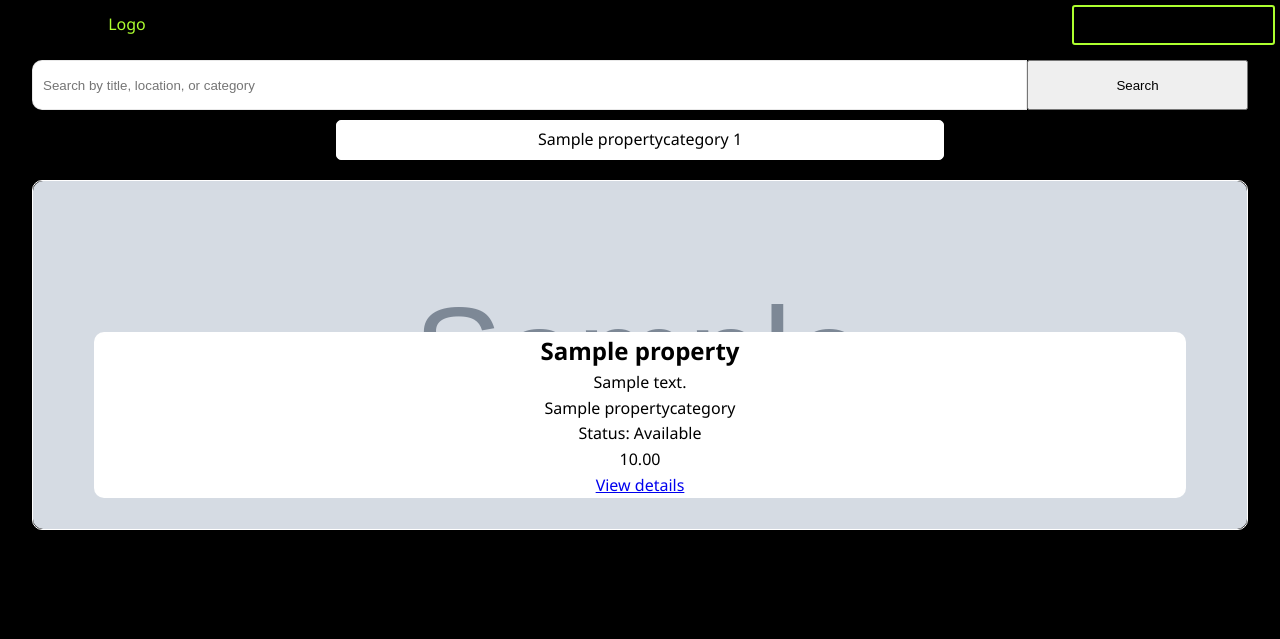
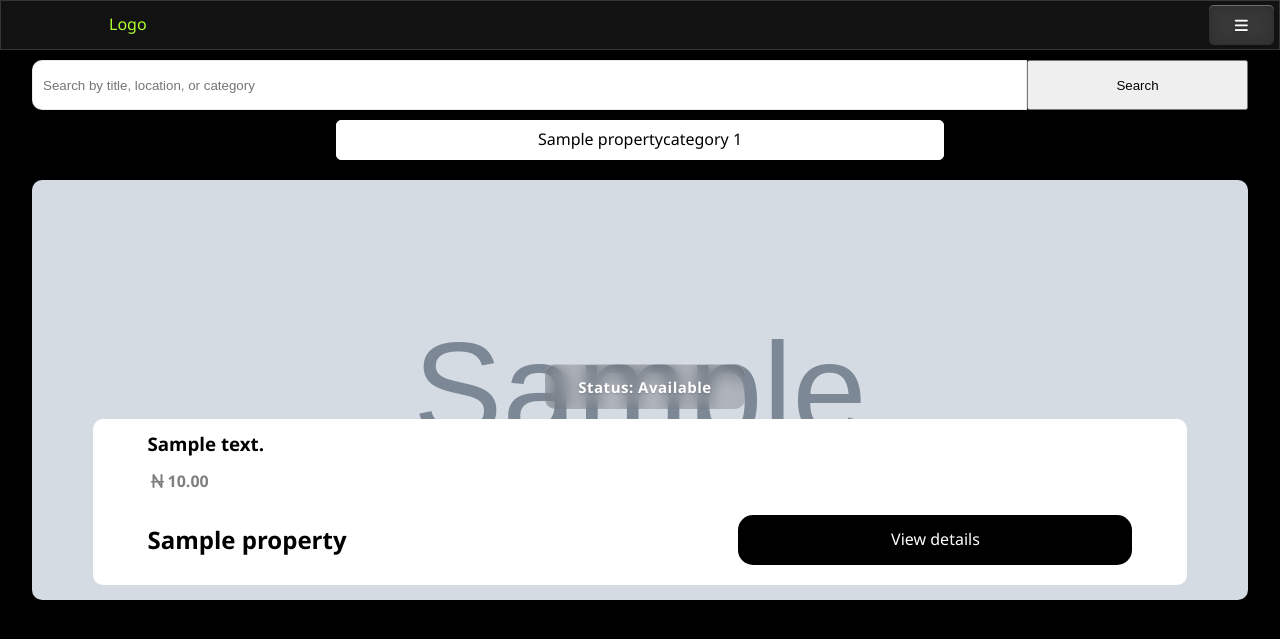
Before and after one commit to maillermichael2-cell/dune-cohort-final-project, a Django app: page /app/individual/ in a window 1280 px wide. Shown: the top 639 px of the page. Run offline with Django 5.2, Linux system fonts and the light colour scheme; a user stored in the database is signed in; tables that the repository leaves empty hold one stand-in row (values such as "Sample post"); grey boxes marked "Sample" are stand-in pictures; some libraries are stand-ins or nearby versions.

Commit message:
DomusHub V1.4

```diff
--- a/domusHub/core/urls.py
+++ b/domusHub/core/urls.py
@@ -25,7 +25,6 @@ urlpatterns = [
     path('accounts/', include('accounts.urls')),
     path('app/', include('propertyApp.urls')),
     path('', RedirectView.as_view(pattern_name='property_dashboard', permanent=False)),
-    path('start/', include('start.urls')),
 ]
 
 if settings.DEBUG:
--- a/domusHub/static/css/main.css
+++ b/domusHub/static/css/main.css
@@ -22,8 +22,18 @@
 /*-------------------base.html section start----------------*/
 .header{
   width: 100%;height: 50px;display: flex;justify-content: center;align-items: center;
-  gap: 10px;position: fixed;top: 0%;left: 0%;right: 0%;background-color: transparent;
+  gap: 10px;position: fixed;top: 0%;left: 0%;right: 0%; background: rgba(255,255,255,0.07);
+  backdrop-filter: blur(16px) saturate(180%);
+  -webkit-backdrop-filter: blur(16px) saturate(180%);
   z-index: 10;
+  border: 1px solid rgba(255,255,255,0.15);
+  box-shadow:
+      0 20 50ps rgba(0,0,0,0.15),
+      inset 0 1px 0 rgba(255,255,255,0.2);
+
+}
+.headerLinks{
+  color: white;text-decoration: none;
 }
 .header p{color: greenyellow;font-weight: bolder;font-size:15px;}
 .nav2{
@@ -57,8 +67,26 @@
   align-items: center;
 }
 .sideBarBtn{
-  width: 20%;height: 40px;border:2px solid greenyellow;border-radius: 3px;background-color: black;
-  color:black;margin-right: 5px;
+  width: 20%;height: 40px;border-radius: 3px;
+  color:white;margin-right: 5px;
+  background: rgba(255,255,255,0.1);
+  backdrop-filter: blur(8px);
+  -webkit-backdrop-filter: blur(8px);
+  border-radius: 5px;
+  border: 0px solid rgba(255,255,255,0.25);
+  padding: 14px 28px;
+  color: #ffffff;
+  font-weight: 600;
+  font-size: 15px;
+  letter-spacing: 0.5px;
+  text-shadow: 0 1px 2px rgba(0,0,0,0.2);
+  cursor: pointer;
+  transition: all 0.3s cubic-bezier(0.25,0.0,0.25,1);
+  box-shadow: inset 0 1px 0 rgba(255,255,255,0.3);
+  text-decoration: none;
+  width: 100%;max-width: 65px;display: flex;justify-content: center;
+  align-items: center;
+  height: 40px;
 }
 .sideBar{
   border: 1px solid greenyellow;
@@ -220,13 +248,13 @@
 }
 .input input{
   width: 100%;height: 60px;padding-left: 10px;border: transparent;
-  border-radius: 5px;font-size: 15px;border: 3px solid black;color: black;
+  border-radius: 5px;font-size: 15px;border: 3px solid black;color: white;
   border: 1px solid rgba(198, 198, 198, 0.4);background: rgba(255,255,255,0.1);
   backdrop-filter: blur(8px);
   -webkit-backdrop-filter: blur(8px);
   border-radius: 10px;
   border: 0px solid rgba(255,255,255,0.25);
-}.input input::placeholder{color: black;}
+}.input input::placeholder{color: white;}
 .input p{
   width: 100%;height: auto;
 }
@@ -305,12 +333,33 @@
 }
 .property-grid{
   width: 100%;height: auto;margin-top: 20px;display: flex;flex-direction: column;
-  justify-content: center;align-items: center;flex-wrap: wrap;
+  justify-content: center;align-items: center;flex-wrap: wrap;gap: 10px;
 }
 .property-card{
-  border: 1px solid white;
-  width: 95%;min-height: 350px; position: relative;display: flex;justify-content: center;
-  align-items: center;border-radius: 10px;
+  width: 95%;min-height: 420px; position: relative;display: flex;justify-content: end;
+  align-items: center;border-radius: 15px;flex-direction: column;padding-bottom: 15px;
+  gap: 10px;
+}
+.propertyStatus{
+  margin-left: 10px;
+  background: rgba(34, 34, 34, 0.2);
+  backdrop-filter: blur(8px);
+  -webkit-backdrop-filter: blur(8px);
+  border-radius:10px;
+  border: 0px solid rgba(255,255,255,0.25);
+  padding: 14px 28px;
+  color: #ffffff;
+  font-weight: 600;
+  font-size: 15px;
+  letter-spacing: 0.5px;
+  text-shadow: 0 1px 2px rgba(0,0,0,0.2);
+  cursor: pointer;
+  transition: all 0.3s cubic-bezier(0.25,0.0,0.25,1);
+  box-shadow: inset 0 1px 0 rgba(255,255,255,0.3);
+  text-decoration: none;
+  width: 100%;max-width: 200px;display: flex;justify-content: center;
+  align-items: center;
+  height: 45px;font-weight: bolder;
 }
 .propertyImg{
   display: block; width: 100%;
@@ -320,8 +369,21 @@
 }
 .property-details{
   background-color: white;width: 90%;color: black;display: flex;flex-direction: column;
-  justify-content: center;align-items: center;border-radius: 10px;margin-top: 120px;
-  z-index: 1;
+  justify-content: center;align-items: center;border-radius: 10px;
+  z-index: 1;padding-top: 10px;padding-bottom: 20px;gap: 20px;
+}
+.detailsHold{
+  width: 90%;display: flex;justify-content: space-between;
+  align-items: center;
+}
+.detailsHold2{
+  width: 90%;display: flex;justify-content: space-between;
+  align-items: start;flex-direction: column;gap: 10px;
+}
+.detailsBtn{
+  width: 40%;height: 50px;background-color: black;border-radius: 15px;
+  display: flex;justify-content: center;align-items: center;text-decoration: none;
+  color: white;
 }
 
 /*-----------------agent dashboard--------------*/
--- a/domusHub/templates/base.html
+++ b/domusHub/templates/base.html
@@ -5,6 +5,7 @@
     <meta charset="UTF-8">
     <meta name="viewport" content="width=device-width, initial-scale=1.0">
     <title>DomusHub Home</title>
+    <link rel="stylesheet" href="https://cdnjs.cloudflare.com/ajax/libs/font-awesome/7.0.1/css/all.min.css">
     <link rel='stylesheet' href="{% static 'css/main.css' %}">
     <link rel="stylesheet" href="{% static 'css/responsive.css' %}">
 
@@ -17,7 +18,7 @@
             <nav class="nav2">
                 {% if request.user.is_authenticated %}
                 <div class="user">
-                    <button onclick="toggleDiv()" class="sideBarBtn">///</button>
+                    <button onclick="toggleDiv()" class="sideBarBtn"><i class="fa-solid fa-bars"></i></button>
                     <div id="sideBar" class="sideBar">
                         <div class="sideBarHeader">
                             <div class="userWelcome">Hello {{request.user.username}}</div>
@@ -33,7 +34,8 @@
                 </div>
                 {% else %}
                     <div class="linksHolder">
-                        <a href="#">Contact Us</a>
+                        <a class="headerLinks" href="{% url 'individual_dashboard' %}">Properties</a>
+                        <a class="headerLinks" href="{% url 'agent_dashboard' %}">Become Agent</a>
                     </div>
                 {% endif %}
             </nav>
--- a/domusHub/templates/propertyApp/individual_dashboard.html
+++ b/domusHub/templates/propertyApp/individual_dashboard.html
@@ -29,13 +29,18 @@
                 {% else %}
                     <p>No image available</p>
                 {% endif %}
+                <p class="propertyStatus">Status: {{ item.get_status_display }}</p>
                 <div class="property-details">
-                    <h2>{{ item.title }}</h2>
-                    <p>{{ item.property_address }}</p>
-                    <p>{{ item.category.name }}</p>
-                    <p>Status: {{ item.get_status_display }}</p>
-                    <p>{{ item.price }}</p>
-                    <a href="{% url 'property_detail' item.pk %}">View details</a>
+                    <div class="detailsHold2">
+                        <h3>{{ item.property_address }}</h3>
+                        <p style="color: gray;font-weight: bold;"><i class="fa-solid fa-naira-sign"></i>{{ item.price }}</p>
+                    </div>
+                    <!-- <h2>{{ item.title }}</h2>
+                    <p>{{ item.category.name }}</p> -->
+                    <div class="detailsHold">
+                        <h2>{{ item.title }}</h2>
+                        <a class="detailsBtn" href="{% url 'property_detail' item.pk %}">View details</a>
+                    </div>
                 </div>
             </div>
         {% empty %}
```
Also changed, not shown: domusHub/accounts/forms.py (+4 -4 lines).
